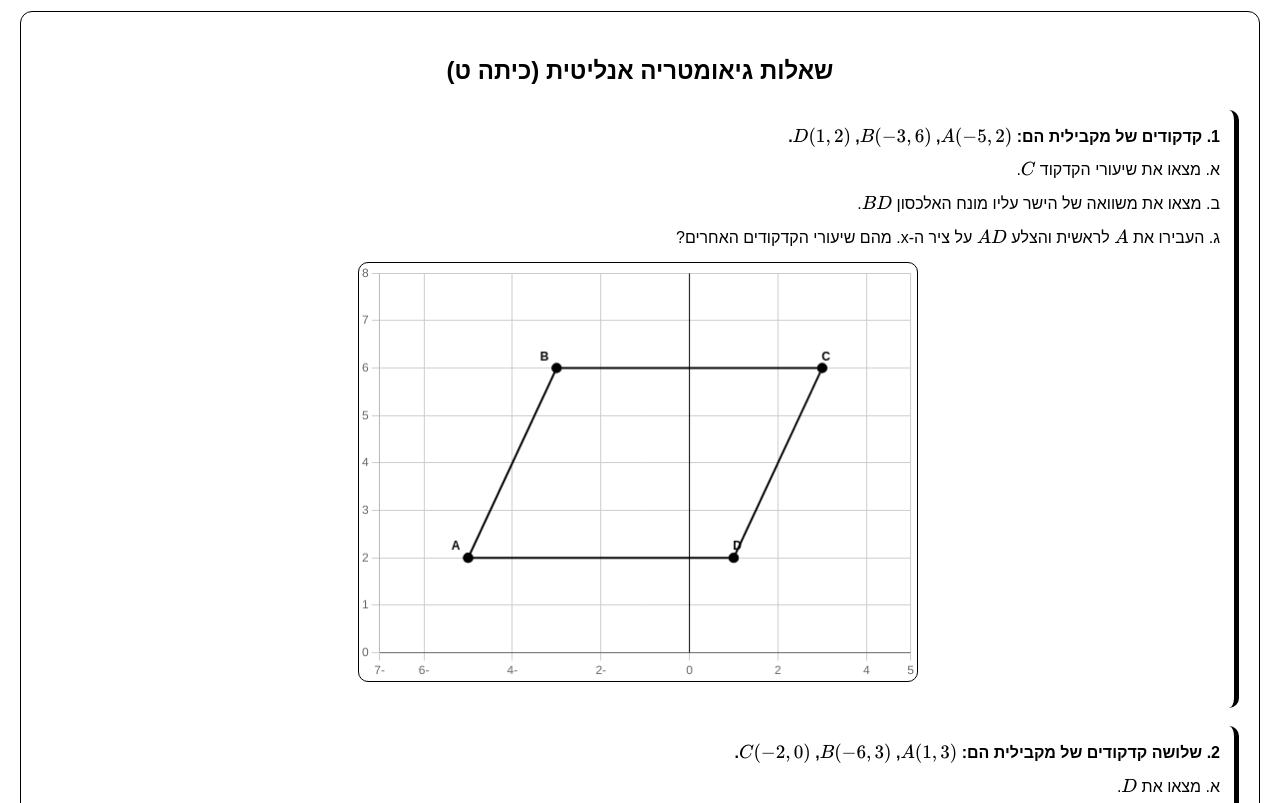
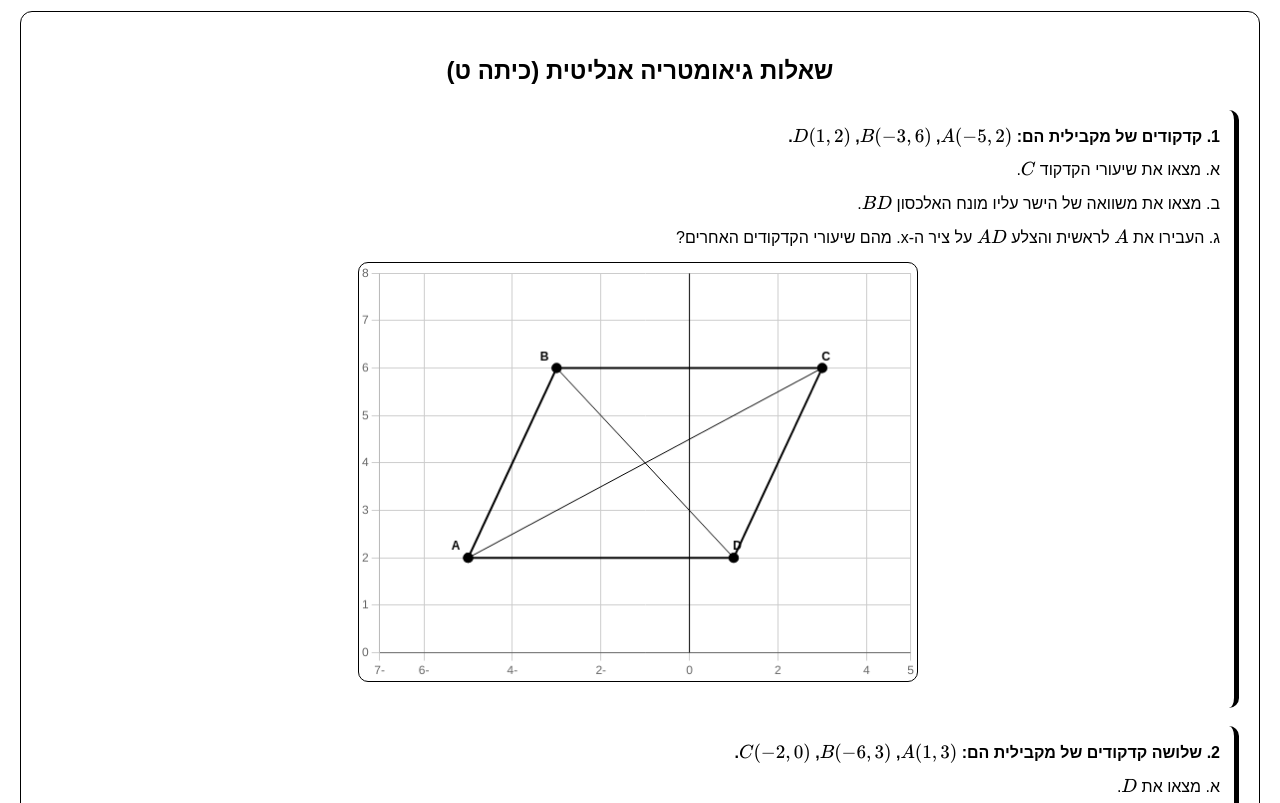
Before and after one commit to yanivmizrachiy/math-worksheets, a plain HTML site: page index.html in a window 1280 px wide. Shown: the part 149-952 px from the top of the page. Drawn offline with nearby package versions, Linux system fonts and the light colour scheme.

Commit message:
Update index.html

```diff
--- a/index.html
+++ b/index.html
@@ -3,7 +3,7 @@
 <head>
 <meta charset="utf-8" />
 <meta name="viewport" content="width=device-width, initial-scale=1" />
-<title>math worksheets</title>
+<title>דף עבודה - מקביליות במערכת הצירים</title>
 
 <script src="https://cdn.jsdelivr.net/npm/chart.js@4.4.0/dist/chart.umd.min.js"></script>
 <script src="https://polyfill.io/v3/polyfill.min.js?features=es6"></script>
@@ -141,7 +141,7 @@
 
 </div>
 
-<!-- ⭐ PDF EXPORTER -->
+<!-- PDF EXPORTER -->
 <script>
 async function downloadPDF() {
     const { jsPDF } = window.jspdf;
@@ -227,40 +227,44 @@ async function downloadPDF() {
 function lineBounds(points){const xs=points.map(p=>p[0]),ys=points.map(p=>p[1]);return{minX:Math.min(...xs)-2,maxX:Math.max(...xs)+2,minY:Math.min(...ys)-2,maxY:Math.max(...ys)+2};}
 function labelPlugin(labels){return{id:'pointLabels',afterDraw(chart){const ctx=chart.ctx;ctx.save();ctx.font='bold 12px Arial';ctx.fillStyle='#000';labels.forEach(pt=>{const xp=chart.scales.x.getPixelForValue(pt.x),yp=chart.scales.y.getPixelForValue(pt.y);const off=8*(pt.side==='rtl'?-1:1);ctx.fillText(pt.label,xp+off,yp-8);});ctx.restore();}};}
 
-function drawPlane(canvasId,vertices){
-  const coords=vertices.map(v=>[v.x,v.y]);
-  const b=lineBounds(coords);
-  const xmin=b.minX,xmax=b.maxX,ymin=b.minY,ymax=b.maxY;
-  const axisX=[{x:xmin,y:0},{x:xmax,y:0}];
-  const axisY=[{x:0,y:ymin},{x:0,y:ymax}];
-  const closed=coords.concat([coords[0]]);
-  const ctx=document.getElementById(canvasId).getContext('2d');
-  if(ctx.chartInstance)ctx.chartInstance.destroy();
-  const labels=vertices.map(v=>({x:v.x,y:v.y,label:v.label,side:v.side||'ltr'}));
+function drawPlane(canvasId, vertices, extraLines=[]) {
+  const coords = vertices.map(v => [v.x, v.y]);
+  const b = lineBounds(coords);
+  const xmin = b.minX, xmax = b.maxX, ymin = b.minY, ymax = b.maxY;
+  const axisX = [{x:xmin,y:0},{x:xmax,y:0}];
+  const axisY = [{x:0,y:ymin},{x:0,y:ymax}];
+  const closed = coords.concat([coords[0]]);
+  const ctx = document.getElementById(canvasId).getContext('2d');
+  if(ctx.chartInstance) ctx.chartInstance.destroy();
+  const labels = vertices.map(v => ({x:v.x, y:v.y, label:v.label, side:v.side||'ltr'}));
 
-  const chart=new Chart(ctx,{
+  const datasets = [
+    {data: axisX, showLine: true, borderColor:'#000', pointRadius:0, borderWidth:1},
+    {data: axisY, showLine: true, borderColor:'#000', pointRadius:0, borderWidth:1},
+    {data: closed.map(p => ({x:p[0], y:p[1]})), showLine:true, fill:true, borderColor:'#000', backgroundColor:'rgba(0,0,0,0.1)', pointRadius:4, borderWidth:2},
+    {data: coords.map(p => ({x:p[0], y:p[1]})), showLine:false, pointRadius:5, backgroundColor:'#000'}
+  ];
+
+  extraLines.forEach(line => {
+    datasets.push({data: line.points, showLine:true, borderColor:'#000', pointRadius:0, borderWidth:1, borderDash: line.dashed ? [5,5] : []});
+  });
+
+  const chart = new Chart(ctx,{
     type:'scatter',
-    data:{datasets:[
-      {data:axisX,showLine:true,borderColor:'#000',pointRadius:0,borderWidth:1},
-      {data:axisY,showLine:true,borderColor:'#000',pointRadius:0,borderWidth:1},
-      {data:closed.map(p=>({x:p[0],y:p[1]})),showLine:true,fill:true,
-       borderColor:'#000', backgroundColor:'rgba(0,0,0,0.1)',
-       pointRadius:4,borderWidth:2},
-      {data:coords.map(p=>({x:p[0],y:p[1]})),showLine:false,
-       pointRadius:5, backgroundColor:'#000'}
-    ]},
-    options:{
-      responsive:false,
-      maintainAspectRatio:false,
-      scales:{
-        x:{min:xmin,max:xmax,grid:{color:'#cccccc'}},
-        y:{min:ymin,max:ymax,grid:{color:'#cccccc'}}
+    data: {datasets: datasets},
+    options: {
+      responsive: false,
+      maintainAspectRatio: false,
+      scales: {
+        x: {min:xmin,max:xmax,grid:{color:'#cccccc'}},
+        y: {min:ymin,max:ymax,grid:{color:'#cccccc'}}
       },
-      plugins:{legend:{display:false}}
+      plugins: {legend:{display:false}}
     },
-    plugins:[labelPlugin(labels)]
+    plugins: [labelPlugin(labels)]
   });
-  ctx.chartInstance=chart;
+
+  ctx.chartInstance = chart;
 }
 
 /* Vertices */
@@ -270,14 +274,23 @@ const Q1_C={x:Q1_B.x+(Q1_D.x-Q1_A.x),y:Q1_B.y+(Q1_D.y-Q1_A.y),label:'C'};
 const Q2_A={x:1,y:3,label:'A'},Q2_B={x:-6,y:3,label:'B'},Q2_C={x:-2,y:0,label:'C'};
 const Q2_D={x:Q2_C.x+(Q2_A.x-Q2_B.x),y:Q2_C.y+(Q2_A.y-Q2_B.y),label:'D'};
 
+// Calculate foot H from A to CD
+const slopeCD = (Q2_D.y - Q2_C.y)/(Q2_D.x - Q2_C.x);
+const slopePerp = -1/slopeCD;
+const interceptA = Q2_A.y - slopePerp*Q2_A.x;
+const interceptCD = Q2_C.y - slopeCD*Q2_C.x;
+const H_x = (interceptCD - interceptA)/(slopePerp - slopeCD);
+const H_y = slopePerp*H_x + interceptA;
+const H = {x:H_x, y:H_y};
+
 const Q3_A={x:0,y:0,label:'A'},Q3_B={x:4,y:0,label:'B'},Q3_D={x:3,y:3,label:'D'},Q3_C={x:7,y:3,label:'C'};
 
 const Q4_A={x:-2,y:3,label:'A'},Q4_B={x:-2,y:7,label:'B'},Q4_C={x:0,y:5,label:'C'},Q4_D={x:0,y:1,label:'D'};
 
 const Q5_A={x:-3,y:-5,label:'A'},Q5_B={x:-1,y:1,label:'B'},Q5_C={x:3,y:5,label:'C'},Q5_D={x:1,y:-1,label:'D'};
 
-const Q6_D={x:4,y:4,label:'D'},Q6_C={x:4,y:10,label:'C'};
-const Q6_B={x:0,y:8,label:'B'},Q6_A={x:0,y:2,label:'A'};
+// Q6 adjusted to match uploaded image
+const Q6_A={x:0,y:4,label:'A'}, Q6_B={x:1,y:10,label:'B'}, Q6_C={x:5,y:10,label:'C'}, Q6_D={x:4,y:4,label:'D'};
 
 Q1_A.side='rtl';Q1_B.side='rtl';Q1_C.side='ltr';Q1_D.side='ltr';
 Q2_A.side='rtl';Q2_B.side='rtl';Q2_C.side='ltr';Q2_D.side='ltr';
@@ -287,8 +300,15 @@ Q5_A.side='rtl';Q5_B.side='rtl';Q5_C.side='ltr';Q5_D.side='ltr';
 Q6_A.side='rtl';Q6_B.side='rtl';Q6_C.side='ltr';Q6_D.side='ltr';
 
 window.addEventListener('load',()=>{
-  drawPlane('chart1',[Q1_A,Q1_B,Q1_C,Q1_D]);
-  drawPlane('chart2',[Q2_A,Q2_B,Q2_C,Q2_D]);
+  drawPlane('chart1',[Q1_A,Q1_B,Q1_C,Q1_D], [
+    {points:[{x:Q1_A.x,y:Q1_A.y},{x:Q1_C.x,y:Q1_C.y}]}, // diagonal AC
+    {points:[{x:Q1_B.x,y:Q1_B.y},{x:Q1_D.x,y:Q1_D.y}]}  // diagonal BD
+  ]);
+
+  drawPlane('chart2',[Q2_A,Q2_B,Q2_C,Q2_D], [
+    {points:[{x:Q2_A.x,y:Q2_A.y},{x:H.x,y:H.y}], dashed:true} // height from A to CD
+  ]);
+
   drawPlane('chart3',[Q3_A,Q3_B,Q3_C,Q3_D]);
   drawPlane('chart4',[Q4_A,Q4_B,Q4_C,Q4_D]);
   drawPlane('chart5',[Q5_A,Q5_B,Q5_C,Q5_D]);
```
